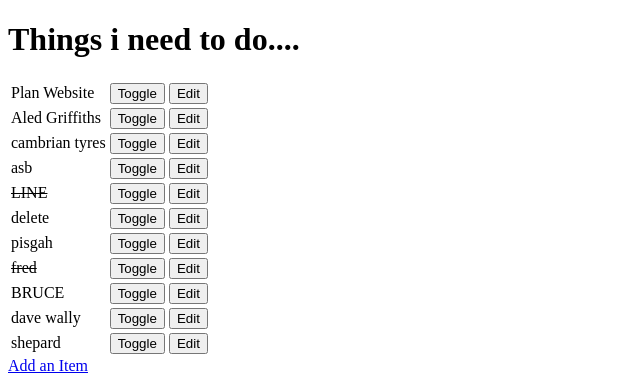
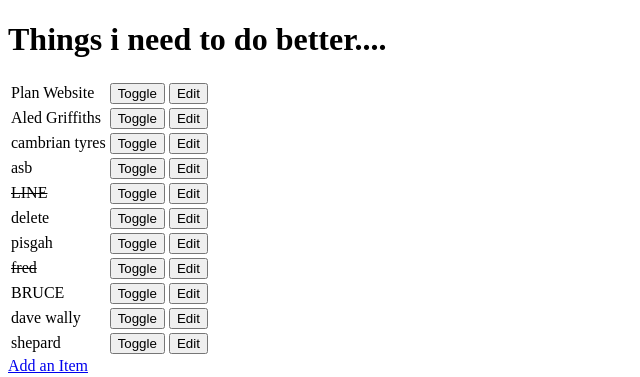
Before and after one commit to aledgriffiths79/django_todo, a Django app: page / in a window 1280 px wide. Shown: the top 377 px of the page, without its empty margins (0-640 px from the left). Run offline with Django 3.2, Linux system fonts and the light colour scheme; data comes from the database, SQL or seed files in the repository; parts of the project's set-up code (start-up, migrations or seed data) failed here and were passed over.

Commit message:
changed h1 title on todo_list.html

```diff
--- a/todo/templates/todo_list.html
+++ b/todo/templates/todo_list.html
@@ -6,7 +6,7 @@
   <title>Todo List</title>
 </head>
 <body>
-  <h1>Things i need to do....</h1>
+  <h1>Things i need to do better....</h1>
 
   <!-- Template Logic -->
   <table>
```
